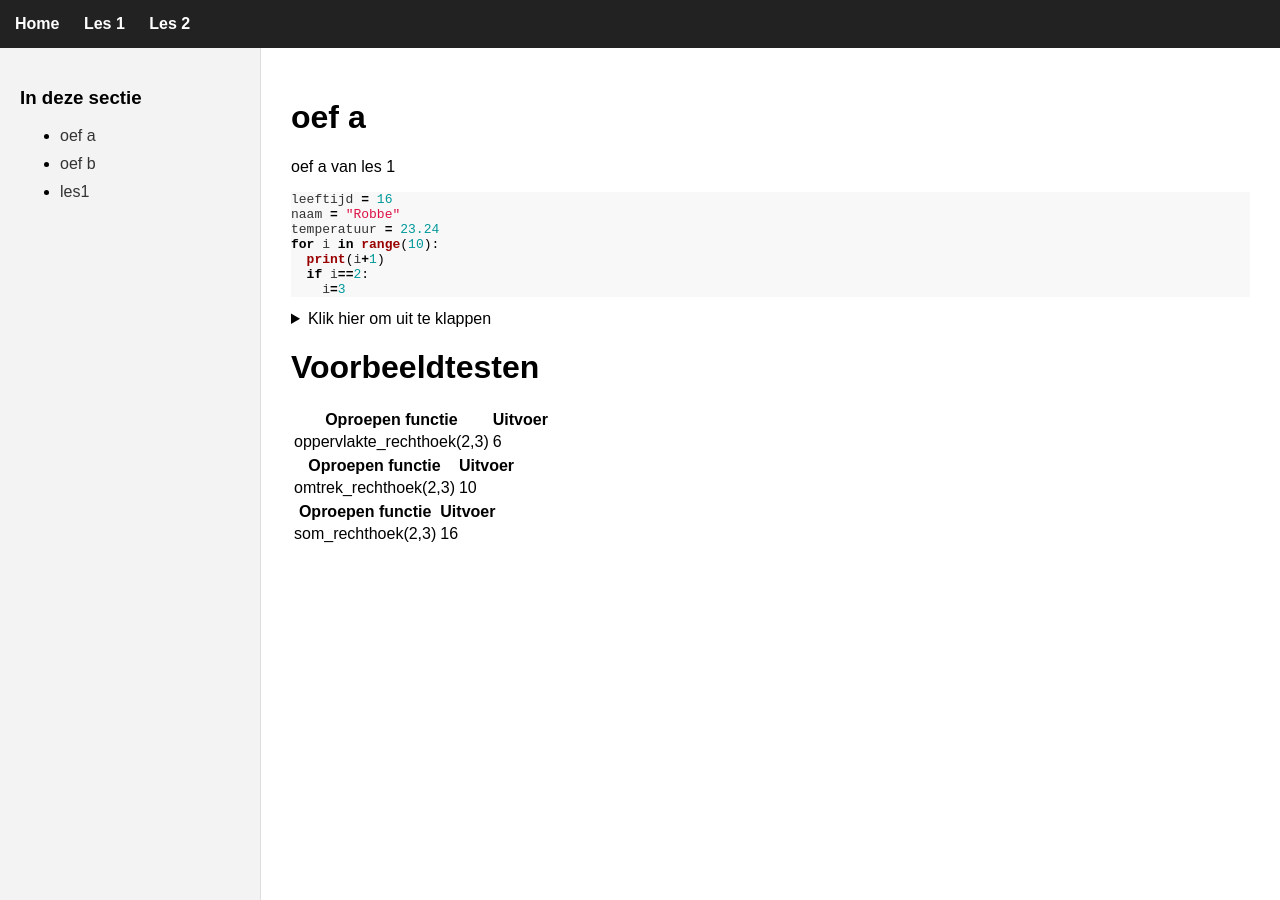
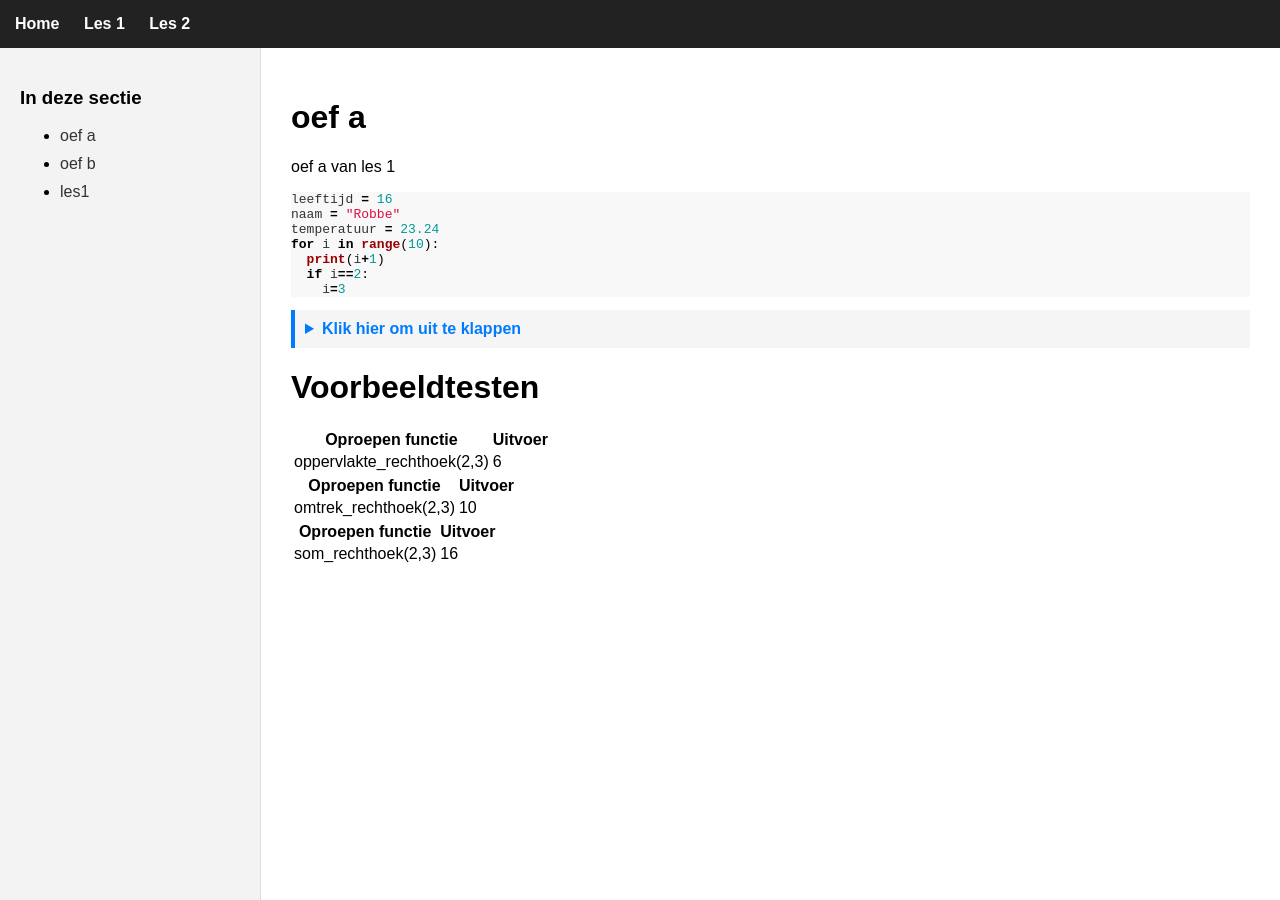
Before and after one commit to milanvandeput/milanvandeput.github.io, a Jekyll site: the page built from les1/2 oefening a.md, in a window 1280 px wide. Built offline with Jekyll 4.4.1, drawn with Linux system fonts in a browser that asks for light colours.

Commit message:
Add styles for details and summary in syntax.css
Added styles for details and summary elements.

```diff
--- a/assets/css/syntax.css
+++ b/assets/css/syntax.css
@@ -52,9 +52,19 @@
 .highlight .s2 { color: #d14; } /* Literal.String.Double */
 .highlight .se { color: #d14; } /* Literal.String.Escape */
 .highlight .sh { color: #d14; } /* Literal.String.Heredoc */
-.highlight .lineno {
-  color: #bbb;
-  margin-right: 10px;
+details {
+  margin: 10px 0;
+  padding: 10px;
+  background-color: #f5f5f5;
+  border-left: 4px solid #007bff;
+}
+summary {
+  cursor: pointer;
+  font-weight: bold;
+  color: #007bff;
+}
+summary:hover {
+  text-decoration: underline;
 }
 .highlight .si { color: #d14; } /* Literal.String.Interpol */
 .highlight .sx { color: #d14; } /* Literal.String.Other */
```
